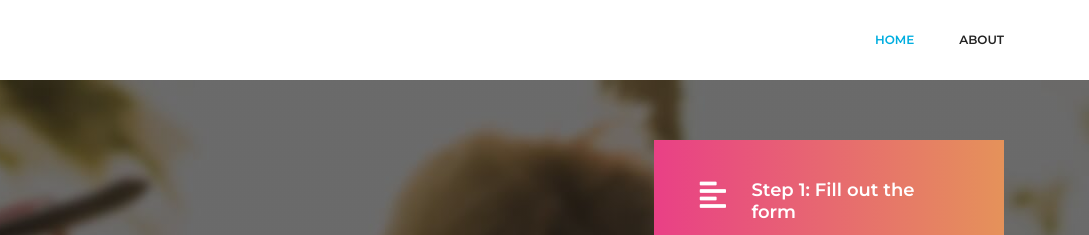
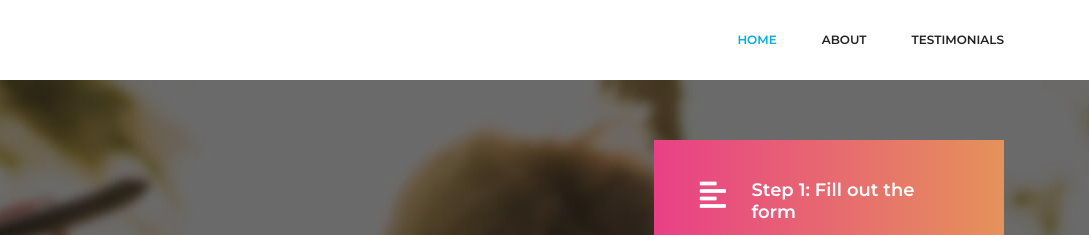
Before and after one commit to best-college/best-college.github.io, a plain HTML site: page index.html in a window 1280 px wide. Shown: the top 235 px of the page, 191-1280 px from the left. Drawn offline with nearby package versions, Linux system fonts and the light colour scheme.

Commit message:
innit, innit?

```diff
--- a/css/custom.css
+++ b/css/custom.css
@@ -9,3 +9,6 @@
     text-align:center;
     display:inline-block;
 }
+html {
+  scroll-behavior: smooth;
+}
--- a/index.html
+++ b/index.html
@@ -121,6 +121,7 @@
 						<ul class="nav navbar-nav menu_nav ml-auto">
 							<li class="nav-item active"><a class="nav-link" href="index.html">Home</a></li>
 							<li class="nav-item"><a class="nav-link" href="#about">About</a></li>
+                            <li class="nav-item"><a class="nav-link" href="#testimonials">Testimonials</a></li>
 						</ul>
 					</div>
 				</div>
@@ -493,7 +494,7 @@ Discover the degrees that are close to your sphere of interest, and that will pa
 	<!--================ End Popular Courses Area =================-->
 
 	<!--================ Start Testimonial Area =================-->
-	<div class="section_gap testimonial_area">
+	<div class="section_gap testimonial_area" id="testimonials">
 		<div class="container">
 			<div class="row justify-content-center">
 					<div class="main_title">
```
Also changed, not shown: img/unis.png, 1 other file.
